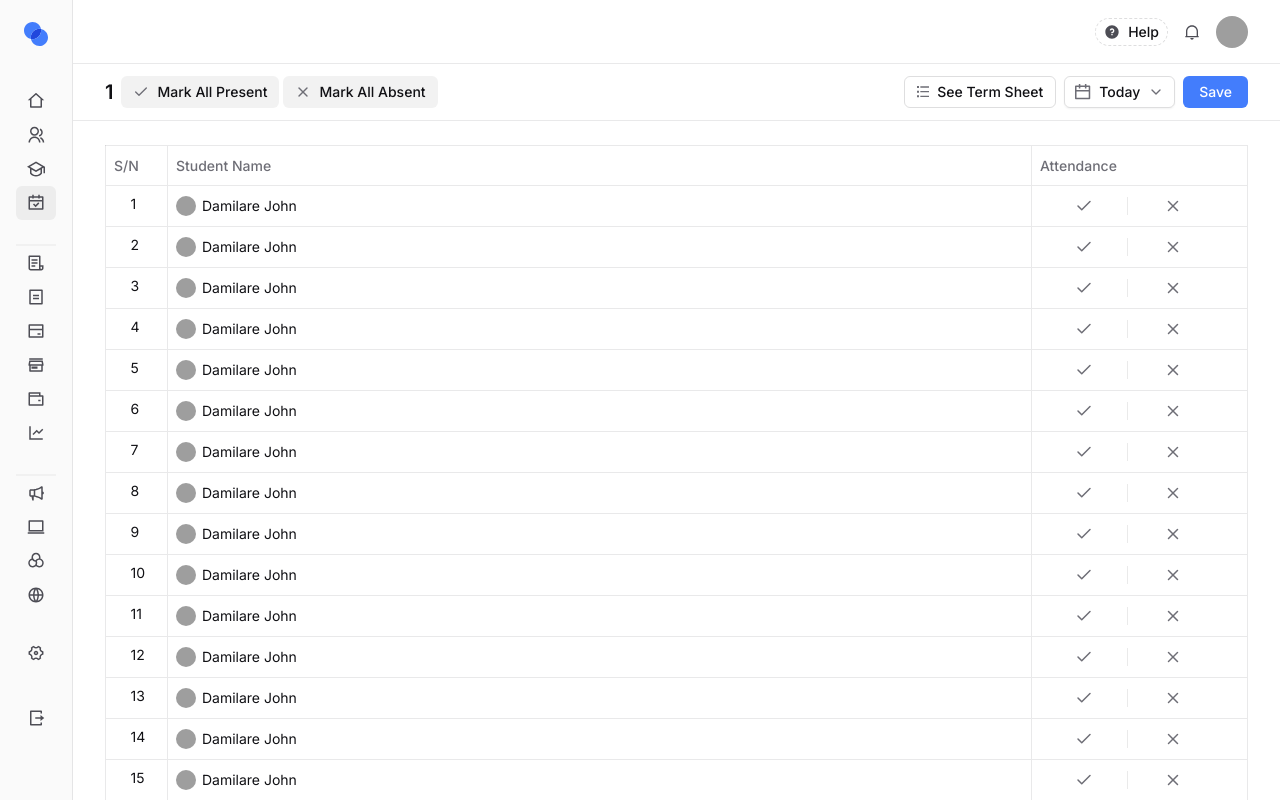
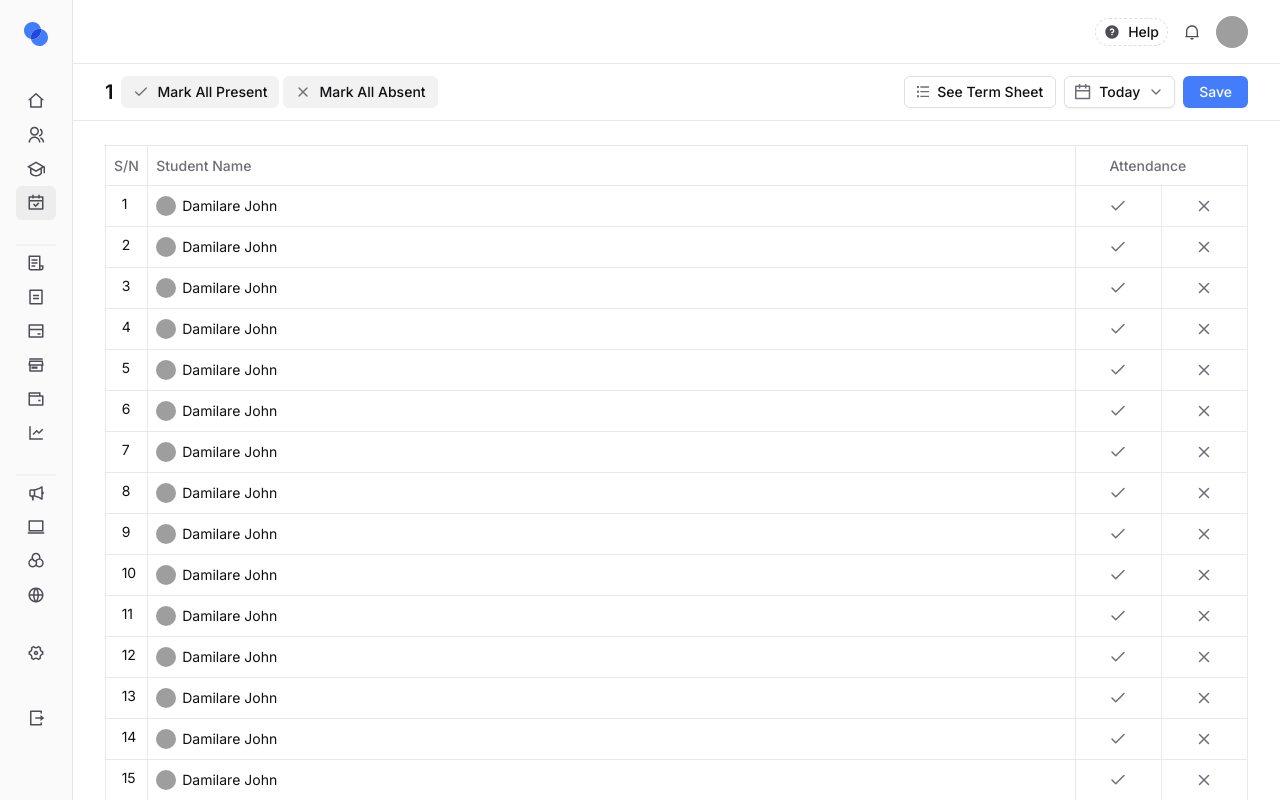
Before and after one commit to digenty/digenty-web, a Next.js app: page /attendance/1 in a window 1280 px wide. Built offline with nearby package versions, Linux system fonts and the light colour scheme; grey boxes are pictures that could not be loaded.

Commit message:
feat: implement attendance column

```diff
--- a/src/components/AttendanceManagement/ClassAttendance/AttendanceColumns.tsx
+++ b/src/components/AttendanceManagement/ClassAttendance/AttendanceColumns.tsx
@@ -1,18 +1,53 @@
 "use client";
 
+import { Avatar } from "@/components/Avatar";
+import { cn } from "@/lib/utils";
 import { ColumnDef, Row } from "@tanstack/react-table";
+import { CheckIcon, XIcon } from "lucide-react";
+import { useState } from "react";
 import { Student } from "./AttendanceTable";
-import { Avatar } from "@/components/Avatar";
-import { CheckIcon, XIcon } from "lucide-react";
 
 const RenderAttendance = (row: Row<Student>) => {
+  console.log(row);
+  const [isPresent, setIsPresent] = useState(false);
+  const [isAbsent, setIsAbsent] = useState(false);
+
+  const markPresent = () => {
+    // API calls will happen here. Using state temporarily
+    setIsPresent(true);
+    setIsAbsent(false);
+  };
+
+  const markAbsent = () => {
+    // API calls will happen here. Using state temporarily
+    setIsAbsent(true);
+    setIsPresent(false);
+  };
+
   return (
-    <div className="flex cursor-pointer justify-center">
-      <div className="border-border-default w-1/2 border-r">
-        <CheckIcon className="text-icon-default-muted size-4.5 justify-self-center" />
+    <div className="full-cell absolute top-0 bottom-0 flex h-full w-full cursor-pointer items-center justify-center">
+      <div
+        role="button"
+        onClick={evt => {
+          evt.stopPropagation();
+          markPresent();
+        }}
+        className={cn("flex h-full w-1/2 items-center justify-center", isPresent && "bg-bg-badge-emerald")}
+      >
+        <CheckIcon className={cn("text-icon-default-muted size-4.5 justify-self-center", isPresent && "text-bg-basic-emerald-strong")} />
       </div>
-      <div className="w-1/2">
-        <XIcon className="text-icon-default-muted size-4.5 justify-self-center" />
+
+      <div className="border-border-default h-full border-r" />
+
+      <div
+        role="button"
+        onClick={evt => {
+          evt.stopPropagation();
+          markAbsent();
+        }}
+        className={cn("flex h-full w-1/2 items-center justify-center", isAbsent && "bg-bg-badge-red")}
+      >
+        <XIcon className={cn("text-icon-default-muted size-4.5 justify-self-center", isAbsent && "text-icon-destructive")} />
       </div>
     </div>
   );
@@ -21,8 +56,8 @@ const RenderAttendance = (row: Row<Student>) => {
 export const columns: ColumnDef<Student>[] = [
   {
     accessorKey: "s/n",
-    header: () => <div className="text-text-muted inline-block w-1 text-sm font-medium">S/N</div>,
-    cell: ({ row }) => <span className="text-text-default inline-block h-6 w-1 cursor-pointer text-sm">{row.index + 1}</span>,
+    header: () => <div className="text-text-muted inline-block w-0.5 text-sm font-medium">S/N</div>,
+    cell: ({ row }) => <span className="text-text-default inline-block h-6 w-0.5 cursor-pointer text-sm">{row.index + 1}</span>,
     size: 20,
     maxSize: 20,
   },
@@ -35,11 +70,11 @@ export const columns: ColumnDef<Student>[] = [
         <span className="text-text-default cursor-pointer text-sm">{row.original.name}</span>
       </div>
     ),
-    size: 600,
+    size: 900,
   },
   {
     accessorKey: "attendance",
-    header: () => <div className="text-text-muted text-sm font-medium">Attendance</div>,
+    header: () => <div className="text-text-muted w-32 text-sm font-medium">Attendance</div>,
     cell: ({ row }) => RenderAttendance(row),
   },
 ];
--- a/src/components/AttendanceManagement/ClassAttendance/AttendanceTable.tsx
+++ b/src/components/AttendanceManagement/ClassAttendance/AttendanceTable.tsx
@@ -24,7 +24,7 @@ export const AttendanceTable = () => {
   const pageSize = 10;
 
   return (
-    <div className="px-4 md:px-8">
+    <div className="px-4 pb-10 md:px-8">
       <DataTable
         columns={columns}
         data={students}
--- a/src/components/DataTable/index.tsx
+++ b/src/components/DataTable/index.tsx
@@ -76,7 +76,7 @@ export const DataTable = <TData, TValue>({
   return (
     <div className="space-y-4">
       <div className={cn("overflow-hidden", clasNames?.tableWrapper)}>
-        <Table className="w-full rounded-md">
+        <Table className="w-full">
           <TableHeader className={cn("border-border-default border-y", fullBorder && "border")}>
             {table.getHeaderGroups().map(headerGroup => (
               <TableRow key={headerGroup.id} className="border-border-default border-b">
@@ -85,7 +85,11 @@ export const DataTable = <TData, TValue>({
                     <TableHead
                       style={{ width: header.column.getSize() }}
                       key={header.id}
-                      className={cn("pr-7.5", fullBorder && "border-border-default border-r")}
+                      className={cn(
+                        "pr-7.5",
+                        header.column.id === "s/n" || (header.column.id === "attendance" && "text-center"),
+                        fullBorder && "border-border-default border-r",
+                      )}
                     >
                       {header.isPlaceholder ? null : flexRender(header.column.columnDef.header, header.getContext())}
                     </TableHead>
@@ -107,7 +111,7 @@ export const DataTable = <TData, TValue>({
                       style={{ width: cell.column.getSize() }}
                       key={cell.id}
                       className={cn(
-                        "pr-7.5",
+                        "relative pr-7.5",
                         cell.column.id === "actions" && "text-right",
                         cell.column.id === "s/n" && "pr-4 text-center",
                         fullBorder && "border-border-default border-r",
--- a/src/components/ui/table.tsx
+++ b/src/components/ui/table.tsx
@@ -47,7 +47,10 @@ function TableCell({ className, ...props }: React.ComponentProps<"td">) {
   return (
     <td
       data-slot="table-cell"
-      className={cn("p-2 align-middle whitespace-nowrap [&:has([role=checkbox])]:w-10 [&:has([role=checkbox])]:px-0", className)}
+      className={cn(
+        "p-2 align-middle whitespace-nowrap [&:has(.full-cell)]:p-0 [&:has([role=checkbox])]:w-10 [&:has([role=checkbox])]:px-0",
+        className,
+      )}
       {...props}
     />
   );
```
